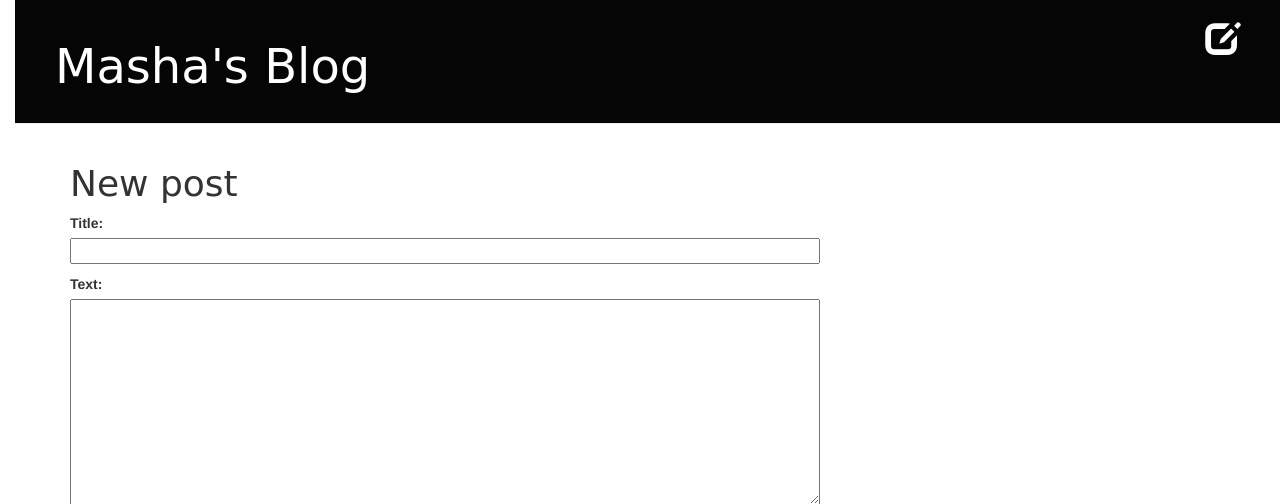
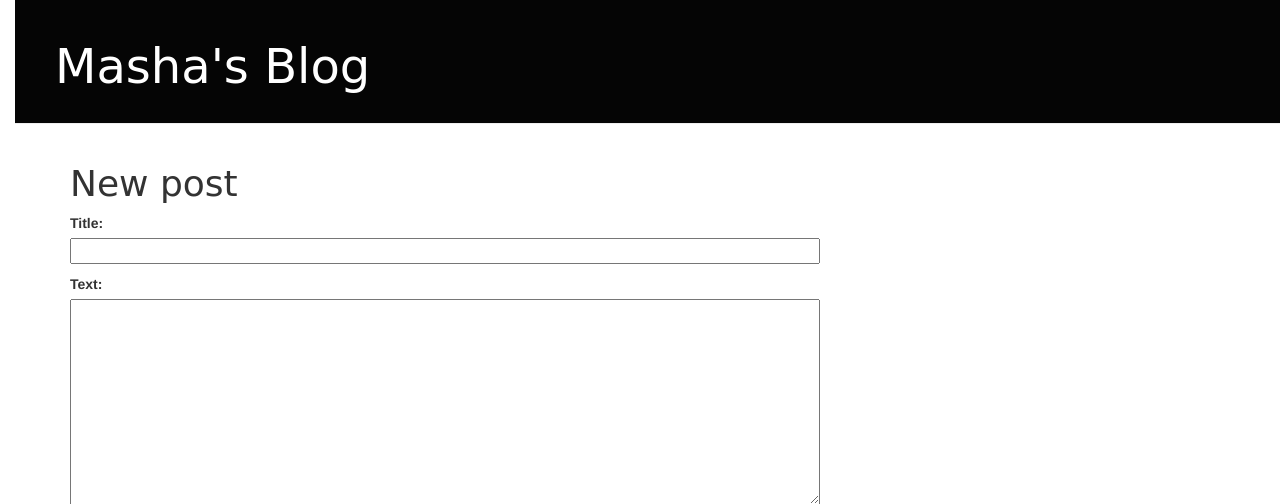
Before and after one commit to mashadj/my-first-blog, a Django app: page /post/new/ in a window 1280 px wide. Shown: the top 504 px of the page. Run offline with Django 3.2, Linux system fonts and the light colour scheme; some libraries are stand-ins or nearby versions; some web fonts are replaced.

Commit message:
Skrij edit.

```diff
--- a/blog/templates/blog/base.html
+++ b/blog/templates/blog/base.html
@@ -11,8 +11,8 @@
       <div class="page-header">
         {% if user.is_authenticated %}
           <a href="{% url "post_new" %}" class="top-menu"><span class="glyphicon glyphicon-plus"></span></a>
+          <a href="{% url 'post_draft_list' %}" class="top-menu"><span class="glyphicon glyphicon-edit"></span></a>
         {% endif %}
-        <a href="{% url 'post_draft_list' %}" class="top-menu"><span class="glyphicon glyphicon-edit"></span></a>
         <h1><a href="/">Masha's Blog</a></h1>
       </div>
       <div class="content container">
```
